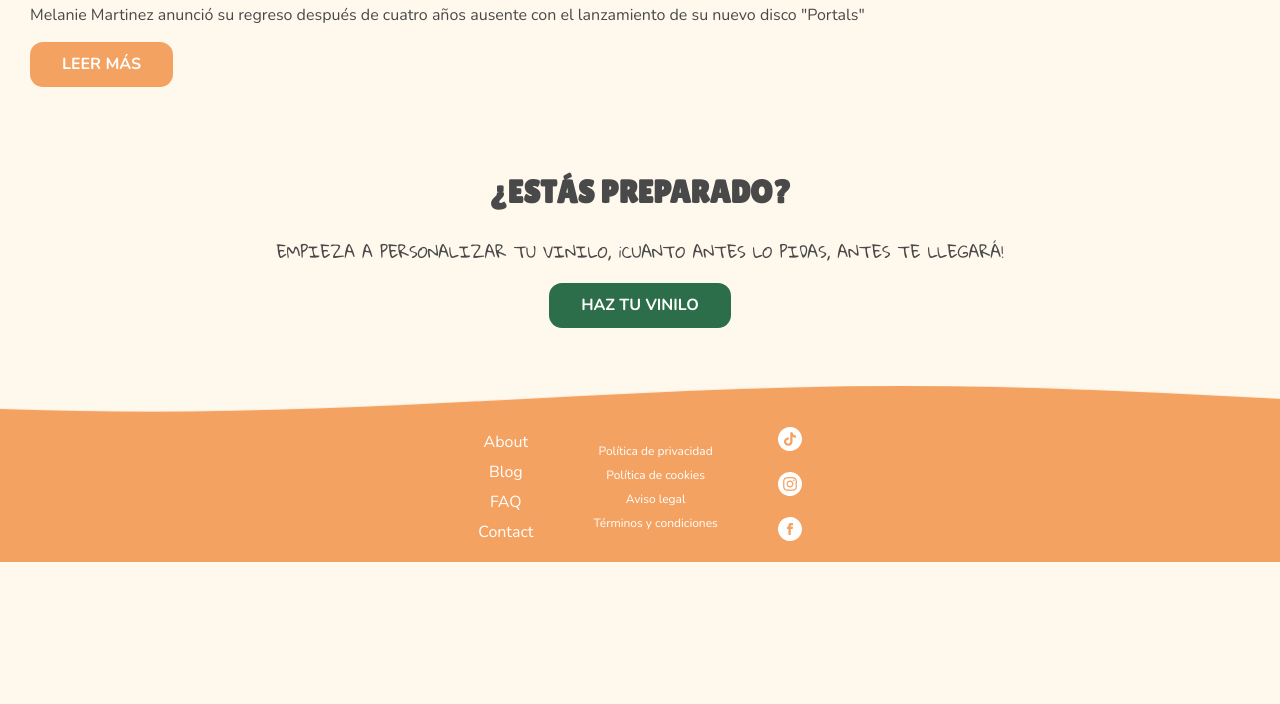
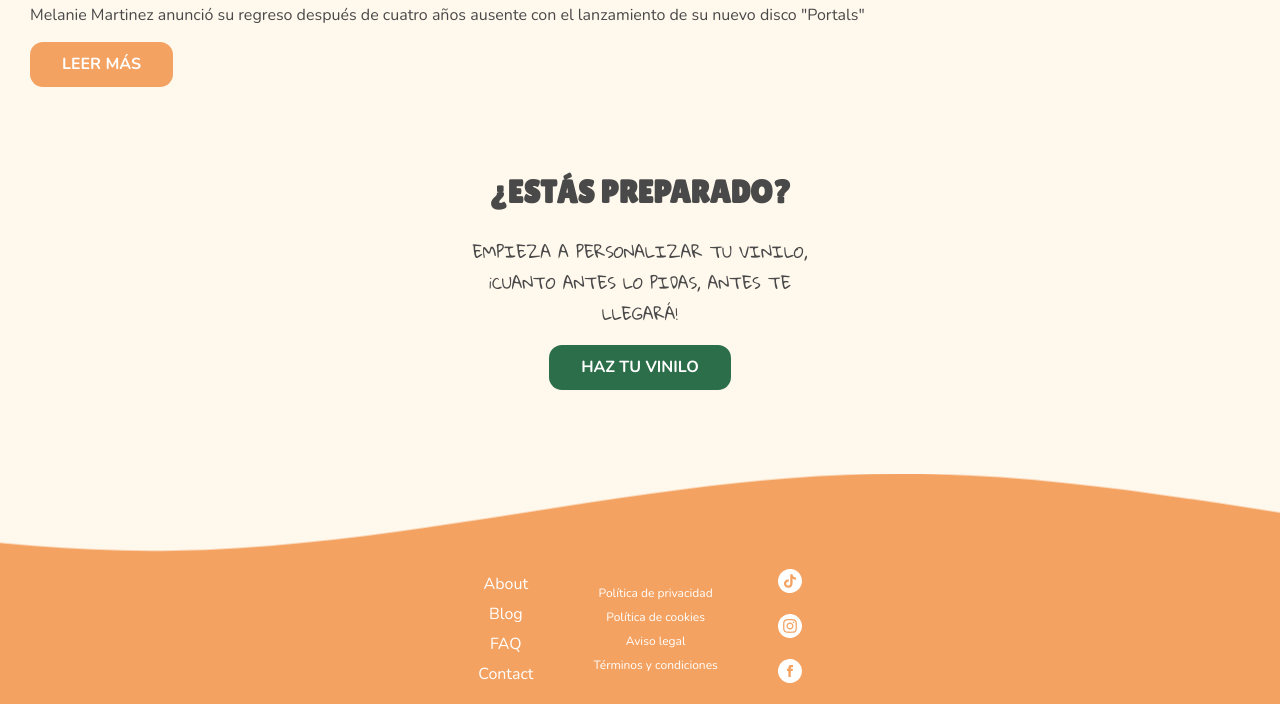
Before and after one commit to carugui/projectbeta, a PHP site: page /html/blog.html in a window 1280 px wide. Shown: the part 1809-2513 px from the top of the page. Before the commit the page ends 2371 px from the top, so only its background shows below. Run offline with PHP 8.4, Linux system fonts and the light colour scheme.

Commit message:
ajustes max width

```diff
--- a/css/style.css
+++ b/css/style.css
@@ -457,6 +457,9 @@ header p {
   text-align: center;
   padding: 15px 30px;
   margin-bottom: 30px;
+  max-width: 440px;
+  margin-left: auto;
+  margin-right: auto;
 }
 
 footer {
@@ -700,7 +703,6 @@ button:hover,
   fill: var(--color-yellow-light);
   position: relative;
   width: 100%;
-  height: 15vh;
   margin-bottom: -7px; /*Fix for safari gap*/
   height: 40px;
   min-height: 40px;
@@ -738,9 +740,19 @@ button:hover,
             transform: translate3d(85px, 0, 0);
   }
 }
+@media screen and (min-width: 900px) {
+  .waves {
+    height: 15vh;
+    min-height: 100px;
+    max-height: 150px;
+  }
+}
 .section__how-it-works__content {
   background: -webkit-gradient(linear, left top, left bottom, from(#60B8CC), to(rgba(55, 163, 187, 0)));
   background: linear-gradient(180deg, #60B8CC 0%, rgba(55, 163, 187, 0) 100%);
+}
+.section__how-it-works__content img {
+  max-width: 700px;
 }
 
 .section__how-it-works__content h2 {
--- a/scss/_footer.scss
+++ b/scss/_footer.scss
@@ -4,6 +4,9 @@
     text-align: center;
     padding: $padding;
     margin-bottom: $unit-double;
+    max-width: 440px;
+    margin-left: auto;
+    margin-right: auto;
 }
 
 
--- a/scss/_svg-animations.scss
+++ b/scss/_svg-animations.scss
@@ -2,7 +2,6 @@
     fill: var(--color-yellow-light);
     position:relative;
     width: 100%;
-    height:15vh;
     margin-bottom:-7px; /*Fix for safari gap*/
     height:40px;
     min-height:40px;
@@ -26,3 +25,12 @@
     transform: translate3d(85px,0,0);
 }
 }
+
+
+@media screen and (min-width: $bp-desktop) {
+    .waves {
+        height:15vh;
+        min-height:100px;
+        max-height:150px;
+    }
+}
--- a/scss/style.scss
+++ b/scss/style.scss
@@ -15,6 +15,11 @@
 
 .section__how-it-works__content {
     background: linear-gradient(180deg, #60B8CC 0%, rgba(55, 163, 187, 0) 100%);
+
+
+    & img {
+        max-width: 700px;
+    }
 }
 
 .section__how-it-works__content h2 {
@@ -31,6 +36,7 @@
     display: flex;
     flex-direction: row;
     gap: $unit;
+
 }
 
 .section__playlist-to-vinyl img {
```
